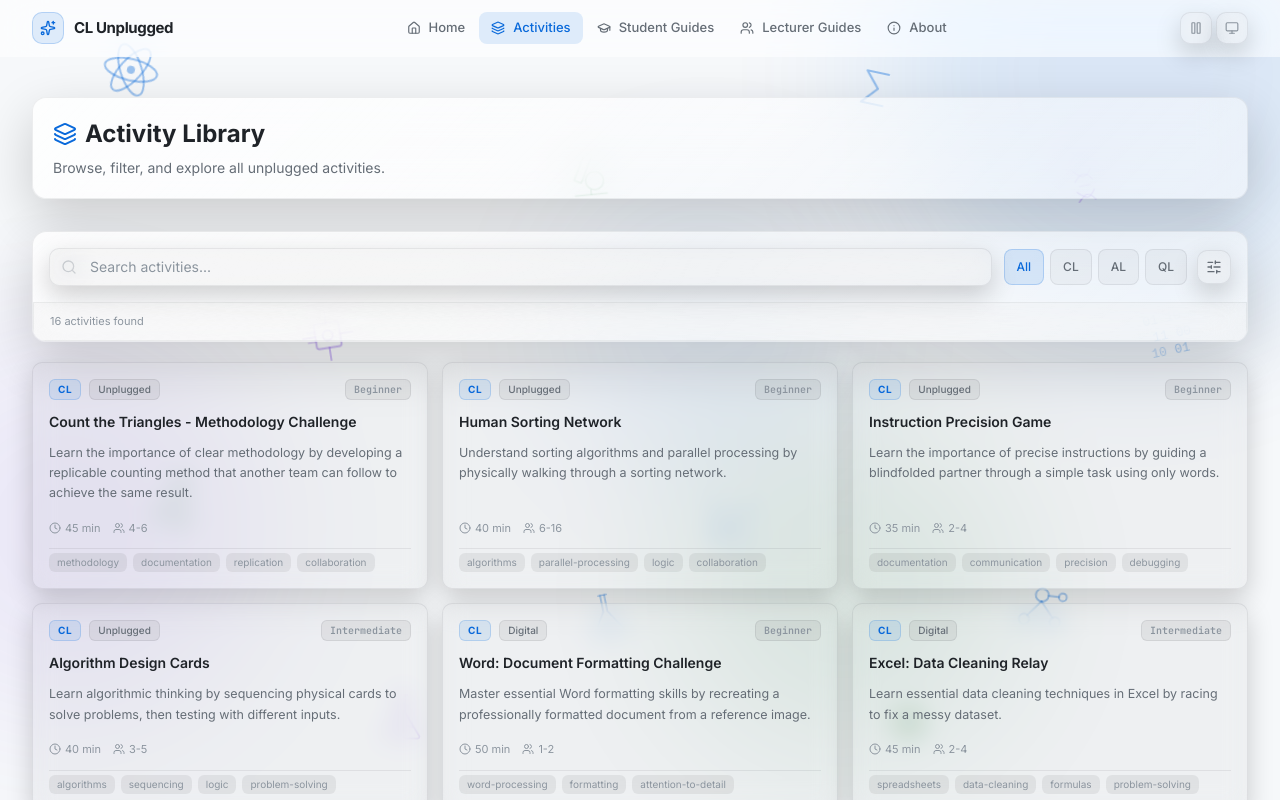
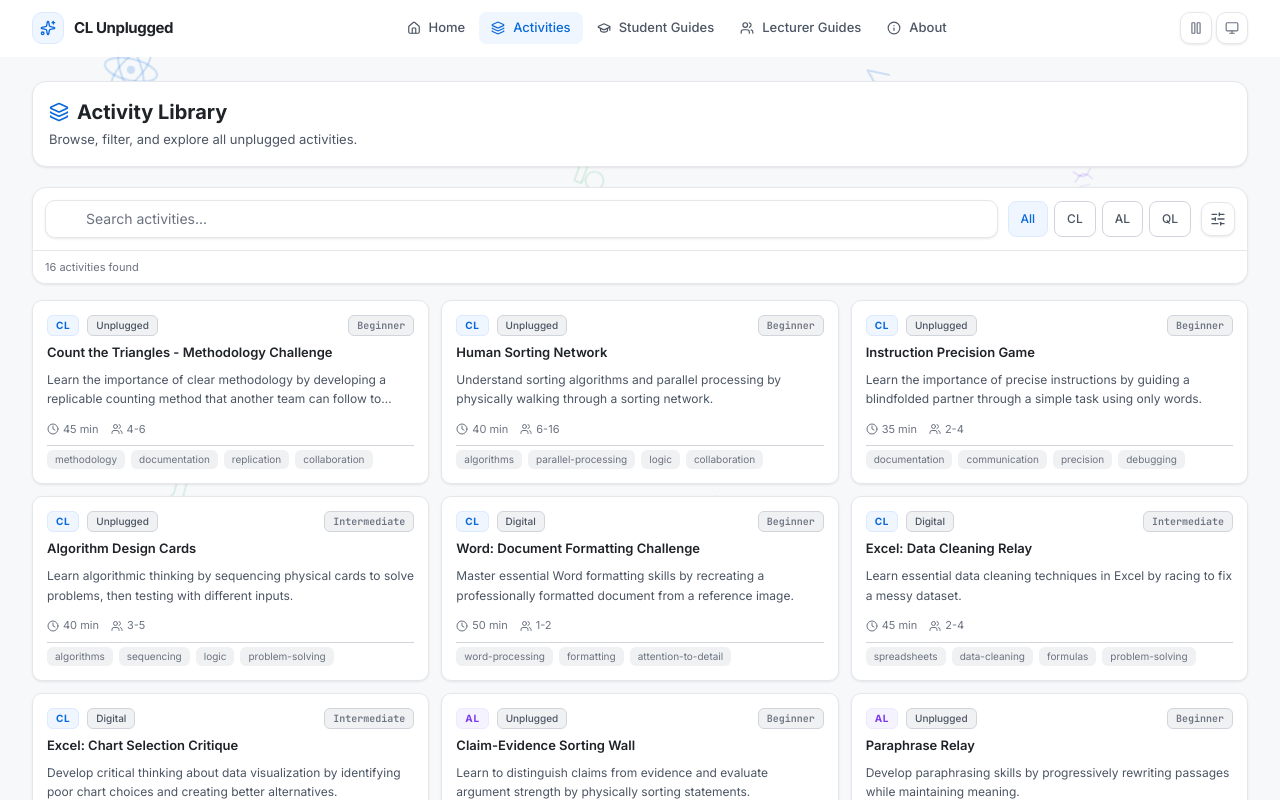
Before and after one commit to DrVanHelsing/CL-Mind-Fudgers, a React (Vite) app in the folder cl-unplugged/: page /activities in a window 1280 px wide. Shown: the top 800 px of the page. Built offline with nearby package versions, Linux system fonts and the light colour scheme.

Commit message:
Refactor code structure for improved readability and maintainability

```diff
--- a/cl-unplugged/src/components/ActivityCard.jsx
+++ b/cl-unplugged/src/components/ActivityCard.jsx
@@ -29,7 +29,7 @@ function ActivityCard({ activity, index = 0, onClick }) {
       exit={{ opacity: 0, scale: 0.97 }}
       transition={{ delay: index * 0.04, duration: 0.25, ease: 'easeOut' }}
       onClick={onClick}
-      className="group flex flex-col gap-3 p-4 rounded-[10px] glass-element cursor-pointer"
+      className="group flex flex-col gap-2 p-3.5 rounded-[10px] glass-element cursor-pointer"
     >
       {/* Top row – badges */}
       <div className="flex items-center gap-2">
@@ -45,12 +45,12 @@ function ActivityCard({ activity, index = 0, onClick }) {
       </div>
 
       {/* Title */}
-      <h3 className="text-[14px] font-semibold text-heading leading-snug group-hover:text-accent transition-colors duration-150">
+      <h3 className="text-[13px] font-semibold text-heading leading-snug group-hover:text-accent transition-colors duration-150">
         {activity.title}
       </h3>
 
       {/* Objective */}
-      <p className="text-[12.5px] text-body leading-relaxed line-clamp-3">
+      <p className="text-[12px] text-body leading-relaxed line-clamp-2">
         {activity.objective}
       </p>
 
--- a/cl-unplugged/src/components/FilterBar.jsx
+++ b/cl-unplugged/src/components/FilterBar.jsx
@@ -39,7 +39,7 @@ function FilterBar({
   return (
     <div className="glass-panel-soft overflow-hidden">
       {/* ── Top row: search + stream pills ── */}
-      <div className="p-4 flex flex-col sm:flex-row gap-3">
+      <div className="p-3 flex flex-col sm:flex-row gap-2.5">
         {/* Search */}
         <div className="relative flex-1">
           <Search className="absolute left-3 top-1/2 -translate-y-1/2 w-4 h-4 text-muted" />
@@ -95,7 +95,7 @@ function FilterBar({
             exit={{ height: 0, opacity: 0 }}
             className="overflow-hidden"
           >
-            <div className="px-4 pb-4 pt-1 border-t border-divider grid sm:grid-cols-3 gap-4">
+            <div className="px-3 pb-3 pt-1 border-t border-divider grid sm:grid-cols-3 gap-3">
               {/* Mode */}
               <div>
                 <label className="block text-[10px] font-bold text-muted uppercase tracking-[0.06em] mb-2">Mode</label>
@@ -151,7 +151,7 @@ function FilterBar({
       </AnimatePresence>
 
       {/* ── Footer: result count + clear ── */}
-      <div className="px-4 py-2.5 border-t border-divider flex items-center justify-between glass-popup-element rounded-none">
+      <div className="px-3 py-2 border-t border-divider flex items-center justify-between bg-surface rounded-none">
         <span className="text-[11px] text-muted">
           {resultCount} {resultCount === 1 ? 'activity' : 'activities'} found
         </span>
--- a/cl-unplugged/src/components/Layout.jsx
+++ b/cl-unplugged/src/components/Layout.jsx
@@ -166,10 +166,10 @@ function Layout({ children }) {
       </nav>
 
       {/* ── Content ──────────────────────── */}
-      <main className="flex-1 relative z-10">{children}</main>
+      <main className="flex-1 relative">{children}</main>
 
       {/* ── Footer ───────────────────────── */}
-      <footer className="border-t border-divider mt-auto relative z-10 glass-panel rounded-none">
+      <footer className="border-t border-divider mt-auto relative glass-panel rounded-none">
         <div className="max-w-7xl mx-auto px-4 sm:px-6 lg:px-8 py-6">
           <div className="flex flex-col sm:flex-row items-center justify-between gap-4">
             <div className="flex items-center gap-2">
--- a/cl-unplugged/src/index.css
+++ b/cl-unplugged/src/index.css
@@ -63,56 +63,56 @@
 /* ── Light theme overrides ──────────── */
 [data-theme="light"] {
   --theme-base: #f6f8fa;
-  --theme-panel: rgba(255, 255, 255, 0.60);
-  --theme-surface: rgba(0, 0, 0, 0.03);
-  --theme-surface-hover: rgba(0, 0, 0, 0.05);
-  --theme-surface-raised: rgba(0, 0, 0, 0.06);
-  --theme-surface-bright: rgba(0, 0, 0, 0.08);
-  --theme-edge: rgba(31, 35, 40, 0.08);
-  --theme-edge-hover: rgba(31, 35, 40, 0.15);
-  --theme-edge-strong: rgba(31, 35, 40, 0.20);
-  --theme-divider: rgba(31, 35, 40, 0.08);
+  --theme-panel: #ffffff;
+  --theme-surface: #ffffff;
+  --theme-surface-hover: #f8f9fb;
+  --theme-surface-raised: #f0f1f3;
+  --theme-surface-bright: #e8eaed;
+  --theme-edge: #d1d5db;
+  --theme-edge-hover: #b0b7c3;
+  --theme-edge-strong: #9ca3af;
+  --theme-divider: #e5e7eb;
   --theme-heading: #1f2328;
-  --theme-body: #656d76;
-  --theme-muted: #8b949e;
+  --theme-body: #4b5563;
+  --theme-muted: #6b7280;
   --theme-invert: #ffffff;
   --theme-accent: #0969da;
-  --theme-accent-dim: rgba(9, 105, 218, 0.12);
-  --theme-accent-subtle: rgba(9, 105, 218, 0.20);
+  --theme-accent-dim: #eff6ff;
+  --theme-accent-subtle: #dbeafe;
   --theme-accent-muted: rgba(9, 105, 218, 0.55);
   --theme-cl: #0969da;
-  --theme-cl-dim: rgba(9, 105, 218, 0.10);
-  --theme-cl-subtle: rgba(9, 105, 218, 0.18);
-  --theme-al: #8250df;
-  --theme-al-dim: rgba(130, 80, 223, 0.10);
-  --theme-al-subtle: rgba(130, 80, 223, 0.18);
-  --theme-ql: #1a7f37;
-  --theme-ql-dim: rgba(26, 127, 55, 0.10);
-  --theme-ql-subtle: rgba(26, 127, 55, 0.18);
-  --theme-success: #1a7f37;
-  --theme-success-dim: rgba(26, 127, 55, 0.10);
-  --theme-warning: #9a6700;
-  --theme-warning-dim: rgba(154, 103, 0, 0.10);
-  --theme-danger: #cf222e;
-  --theme-danger-dim: rgba(207, 34, 46, 0.10);
-  --theme-shadow-modal: 0 16px 64px rgba(0, 0, 0, 0.15);
-  --theme-shadow-card: 0 8px 32px rgba(0, 0, 0, 0.12);
-  --theme-shadow-glow: 0 0 40px rgba(9, 105, 218, 0.06);
-  --theme-glass-highlight: linear-gradient(135deg, rgba(255,255,255,0.85) 0%, rgba(255,255,255,0.20) 50%, transparent 100%);
-  --theme-overlay-bg: rgba(255, 255, 255, 0.50);
-  --theme-overlay-blur: 8px;
-  --theme-glass-blur-heavy: 20px;
-  --theme-glass-blur-medium: 12px;
+  --theme-cl-dim: #eff6ff;
+  --theme-cl-subtle: #dbeafe;
+  --theme-al: #7c3aed;
+  --theme-al-dim: #f5f3ff;
+  --theme-al-subtle: #ede9fe;
+  --theme-ql: #16a34a;
+  --theme-ql-dim: #f0fdf4;
+  --theme-ql-subtle: #dcfce7;
+  --theme-success: #16a34a;
+  --theme-success-dim: #f0fdf4;
+  --theme-warning: #ca8a04;
+  --theme-warning-dim: #fefce8;
+  --theme-danger: #dc2626;
+  --theme-danger-dim: #fef2f2;
+  --theme-shadow-modal: 0 20px 60px rgba(0, 0, 0, 0.12), 0 4px 16px rgba(0, 0, 0, 0.06);
+  --theme-shadow-card: 0 1px 3px rgba(0, 0, 0, 0.06), 0 1px 2px rgba(0, 0, 0, 0.04);
+  --theme-shadow-glow: none;
+  --theme-glass-highlight: none;
+  --theme-overlay-bg: rgba(0, 0, 0, 0.35);
+  --theme-overlay-blur: 0px;
+  --theme-glass-blur-heavy: 0px;
+  --theme-glass-blur-medium: 0px;
   --theme-scrollbar-thumb: rgba(0, 0, 0, 0.12);
   --theme-scrollbar-hover: rgba(0, 0, 0, 0.22);
   --theme-focus-ring: #0969da;
-  --theme-bg-glow-1: rgba(9, 105, 218, 0.06);
-  --theme-bg-glow-2: rgba(130, 80, 223, 0.05);
-  --theme-bg-glow-3: rgba(26, 127, 55, 0.04);
-  --theme-sci-cl: rgba(9, 105, 218, 0.38);
-  --theme-sci-al: rgba(130, 80, 223, 0.38);
-  --theme-sci-ql: rgba(26, 127, 55, 0.35);
-  --theme-sci-accent: rgba(9, 105, 218, 0.32);
+  --theme-bg-glow-1: transparent;
+  --theme-bg-glow-2: transparent;
+  --theme-bg-glow-3: transparent;
+  --theme-sci-cl: rgba(9, 105, 218, 0.18);
+  --theme-sci-al: rgba(124, 58, 237, 0.16);
+  --theme-sci-ql: rgba(22, 163, 74, 0.14);
+  --theme-sci-accent: rgba(9, 105, 218, 0.14);
 }
 
 @theme {
@@ -354,6 +354,93 @@ body {
   -webkit-backdrop-filter: blur(var(--theme-glass-blur-medium));
 }
 
+/* ── Light-mode solid overrides ─────── */
+[data-theme="light"] .glass,
+[data-theme="light"] .glass-card {
+  background: #ffffff;
+  backdrop-filter: none;
+  -webkit-backdrop-filter: none;
+  box-shadow: var(--theme-shadow-card);
+}
+[data-theme="light"] .glass::before,
+[data-theme="light"] .glass-panel::before,
+[data-theme="light"] .glass-panel-soft::before {
+  display: none;
+}
+[data-theme="light"] .glass-panel {
+  background: #ffffff;
+  backdrop-filter: none;
+  -webkit-backdrop-filter: none;
+  border-color: var(--theme-divider);
+  box-shadow: var(--theme-shadow-card);
+}
+[data-theme="light"] .glass-element {
+  background: #ffffff;
+  backdrop-filter: none;
+  -webkit-backdrop-filter: none;
+  border-color: #e5e7eb;
+  box-shadow: 0 1px 3px rgba(0,0,0,0.06), 0 1px 2px rgba(0,0,0,0.04);
+}
+[data-theme="light"] .glass-element:hover {
+  background: #f9fafb;
+  border-color: #d1d5db;
+  box-shadow: 0 2px 6px rgba(0,0,0,0.08);
+}
+[data-theme="light"] .glass-card {
+  background: #ffffff;
+  backdrop-filter: none;
+  -webkit-backdrop-filter: none;
+  border-color: #e5e7eb;
+  box-shadow: 0 1px 3px rgba(0,0,0,0.06), 0 1px 2px rgba(0,0,0,0.04);
+}
+[data-theme="light"] .glass-panel-soft {
+  background: #ffffff;
+  backdrop-filter: none;
+  -webkit-backdrop-filter: none;
+  border-color: var(--theme-divider);
+  box-shadow: var(--theme-shadow-card);
+}
+[data-theme="light"] .glass-popup {
+  background: #ffffff;
+  backdrop-filter: none;
+  -webkit-backdrop-filter: none;
+  box-shadow: var(--theme-shadow-modal);
+}
+[data-theme="light"] .glass-popup-element {
+  background: #ffffff;
+  backdrop-filter: none;
+  -webkit-backdrop-filter: none;
+  border-color: #e5e7eb;
+}
+[data-theme="light"] .glass-popup-element:hover {
+  background: #f9fafb;
+}
+[data-theme="light"] .glass-pill {
+  background: #f0f1f3;
+  backdrop-filter: none;
+  -webkit-backdrop-filter: none;
+  border-color: #e5e7eb;
+}
+[data-theme="light"] .glass-inset {
+  background: #ffffff;
+  backdrop-filter: none;
+  -webkit-backdrop-filter: none;
+  border-color: #e5e7eb;
+}
+[data-theme="light"] .glass-nav {
+  background: rgba(255,255,255,0.95);
+  backdrop-filter: none;
+  -webkit-backdrop-filter: none;
+}
+[data-theme="light"] .glass-overlay {
+  background: rgba(0, 0, 0, 0.35);
+  backdrop-filter: none;
+  -webkit-backdrop-filter: none;
+}
+[data-theme="light"] .bg-orb {
+  display: none;
+}
+
 /* ── Background decoration orbs ──────── */
 .bg-orb {
   position: fixed;
--- a/cl-unplugged/src/pages/About.jsx
+++ b/cl-unplugged/src/pages/About.jsx
@@ -83,7 +83,7 @@ export default function About() {
             <h2 className="text-xl font-bold text-heading mb-2">The Unplugged Advantage</h2>
             <p className="text-body text-sm max-w-md mx-auto">Research-backed reasons hands-on learning outperforms screen-first approaches.</p>
           </div>
-          <div className="grid sm:grid-cols-2 lg:grid-cols-3 gap-3.5">
+          <div className="grid sm:grid-cols-2 lg:grid-cols-3 gap-3">
             {benefits.map((b, i) => {
               const Icon = b.icon;
               return (
@@ -93,9 +93,9 @@ export default function About() {
                   whileInView={{ opacity: 1, y: 0 }}
                   viewport={{ once: true }}
                   transition={{ delay: i * 0.06 }}
-                  className="p-5 rounded-[10px] glass-element"
+                  className="p-5 rounded-[10px] glass-element text-center"
                 >
-                  <div className="w-9 h-9 rounded-[10px] bg-accent-dim border border-accent-subtle text-accent flex items-center justify-center mb-3">
+                  <div className="w-9 h-9 rounded-[10px] bg-accent-dim border border-accent-subtle text-accent flex items-center justify-center mb-3 mx-auto">
                     <Icon className="w-4 h-4" />
                   </div>
                   <h3 className="text-[14px] font-bold text-heading mb-1">{b.title}</h3>
@@ -111,11 +111,12 @@ export default function About() {
       {/* ── PEDAGOGICAL PRINCIPLES ──── */}
       <section className="py-16">
         <div className="max-w-7xl mx-auto px-4 sm:px-6 lg:px-8">
+          <div className="glass-panel-soft p-6 sm:p-8">
           <div className="text-center mb-10">
             <h2 className="text-xl font-bold text-heading mb-2">Pedagogical Foundations</h2>
             <p className="text-body text-sm max-w-md mx-auto">Every activity is designed around proven educational theories.</p>
           </div>
-          <div className="grid sm:grid-cols-2 gap-3.5 max-w-3xl mx-auto">
+          <div className="grid sm:grid-cols-2 gap-3 max-w-3xl mx-auto">
             {principles.map((p, i) => (
               <motion.div
                 key={p.title}
@@ -130,6 +131,7 @@ export default function About() {
                 <p className="text-[12.5px] text-body leading-relaxed">{p.text}</p>
               </motion.div>
             ))}
+          </div>
           </div>
         </div>
       </section>
@@ -179,6 +181,7 @@ export default function About() {
       {/* ── CTA ────────────────────────── */}
       <section className="py-16">
         <div className="max-w-7xl mx-auto px-4 sm:px-6 lg:px-8 text-center">
+          <div className="glass-panel-soft p-6 sm:p-8">
           <motion.div initial={{ opacity: 0, y: 10 }} whileInView={{ opacity: 1, y: 0 }} viewport={{ once: true }}>
             <h2 className="text-xl font-bold text-heading mb-3">Get Started Today</h2>
             <p className="text-body text-sm max-w-md mx-auto mb-8">Browse activities, print student guides, and run your first unplugged session.</p>
@@ -203,6 +206,7 @@ export default function About() {
               </Link>
             </div>
           </motion.div>
+          </div>
         </div>
       </section>
     </div>
--- a/cl-unplugged/src/pages/Activities.jsx
+++ b/cl-unplugged/src/pages/Activities.jsx
@@ -40,14 +40,14 @@ export default function Activities() {
 
   return (
     <section className="min-h-screen">
-      <div className="max-w-7xl mx-auto px-4 sm:px-6 lg:px-8 py-10">
+      <div className="max-w-7xl mx-auto px-4 sm:px-6 lg:px-8 py-6">
 
         {/* Header */}
-        <div className="mb-8 glass-panel-soft p-5">
-          <h1 className="text-2xl font-bold text-heading flex items-center gap-2 mb-2">
-            <Layers className="w-6 h-6 text-accent" /> Activity Library
+        <div className="mb-5 glass-panel-soft p-4">
+          <h1 className="text-xl font-bold text-heading flex items-center gap-2 mb-1">
+            <Layers className="w-5 h-5 text-accent" /> Activity Library
           </h1>
-          <p className="text-sm text-body">Browse, filter, and explore all unplugged activities.</p>
+          <p className="text-[13px] text-body">Browse, filter, and explore all unplugged activities.</p>
         </div>
 
         <FilterBar
@@ -61,7 +61,7 @@ export default function Activities() {
 
         {/* Grid */}
         {filtered.length > 0 ? (
-          <motion.div layout className="grid sm:grid-cols-2 lg:grid-cols-3 gap-3.5 mt-5">
+          <motion.div layout className="grid sm:grid-cols-2 lg:grid-cols-3 gap-3 mt-4">
             <AnimatePresence>
               {filtered.map((a, i) => (
                 <ActivityCard key={a.id} activity={a} index={i} onClick={() => setSelectedActivity(a)} />
--- a/cl-unplugged/src/pages/Home.jsx
+++ b/cl-unplugged/src/pages/Home.jsx
@@ -115,12 +115,13 @@ export default function Home() {
       <section className="py-20">
         <div className="max-w-7xl mx-auto px-4 sm:px-6 lg:px-8">
           <div className="glass-panel-soft p-6 sm:p-8">
-          <div className="text-center mb-12">
+
+          <div className="text-center mb-8">
             <h2 className="text-2xl font-bold text-heading mb-3">Three Learning Streams</h2>
             <p className="text-body text-sm max-w-md mx-auto">Each stream targets a different foundational literacy — all taught through engaging, hands-on activities.</p>
           </div>
 
-          <div className="grid md:grid-cols-3 gap-4">
+          <div className="grid md:grid-cols-3 gap-3">
             {streamCards.map((s, i) => {
               const Icon = s.icon;
               const count = activities.filter((a) => a.stream === s.id).length;
@@ -156,12 +157,13 @@ export default function Home() {
       {/* ── HOW IT WORKS ───────────────── */}
       <section className="py-20">
         <div className="max-w-7xl mx-auto px-4 sm:px-6 lg:px-8">
-          <div className="text-center mb-12">
+          <div className="glass-panel-soft p-6 sm:p-8">
+          <div className="text-center mb-8">
             <h2 className="text-2xl font-bold text-heading mb-3">How It Works</h2>
             <p className="text-body text-sm max-w-md mx-auto">Four simple steps from choosing an activity to embedding reflective practice.</p>
           </div>
 
-          <div className="grid sm:grid-cols-2 lg:grid-cols-4 gap-4">
+          <div className="grid sm:grid-cols-2 lg:grid-cols-4 gap-3">
             {steps.map((step, i) => {
               const Icon = step.icon;
               return (
@@ -182,6 +184,7 @@ export default function Home() {
                 </motion.div>
               );
             })}
+          </div>
           </div>
         </div>
       </section>
--- a/cl-unplugged/src/pages/LecturerGuides.jsx
+++ b/cl-unplugged/src/pages/LecturerGuides.jsx
@@ -44,11 +44,11 @@ export default function LecturerGuides() {
 
   return (
     <section className="min-h-screen">
-      <div className="max-w-7xl mx-auto px-4 sm:px-6 lg:px-8 py-10">
+      <div className="max-w-7xl mx-auto px-4 sm:px-6 lg:px-8 py-6">
 
-        <div className="mb-8 glass-panel-soft p-5">
-          <h1 className="text-2xl font-bold text-heading flex items-center gap-2 mb-2">
-            <BookOpen className="w-6 h-6 text-accent" /> Lecturer Guides
+        <div className="mb-5 glass-panel-soft p-4">
+          <h1 className="text-xl font-bold text-heading flex items-center gap-2 mb-1">
+            <BookOpen className="w-5 h-5 text-accent" /> Lecturer Guides
           </h1>
           <p className="text-sm text-body max-w-2xl">
             Streamlined facilitation explorer: open any activity in a full-screen lecturer view to focus on timing,
@@ -56,7 +56,8 @@ export default function LecturerGuides() {
           </p>
         </div>
 
-        <div className="grid sm:grid-cols-3 gap-3 mb-6">
+        <div className="glass-panel-soft p-3 mb-5">
+        <div className="grid sm:grid-cols-3 gap-2.5">
           <div className="glass-element p-4 rounded-[12px]">
             <p className="text-[11px] text-muted uppercase tracking-[0.04em] mb-1">Visible Guides</p>
             <p className="text-2xl font-bold text-heading font-mono">{filtered.length}</p>
@@ -70,8 +71,9 @@ export default function LecturerGuides() {
             <p className="text-2xl font-bold text-success font-mono">{totalInt}</p>
           </div>
         </div>
+        </div>
 
-        <div className="flex flex-col sm:flex-row items-stretch sm:items-center gap-3 mb-6 glass-panel-soft p-3">
+        <div className="flex flex-col sm:flex-row items-stretch sm:items-center gap-2.5 mb-5 glass-panel-soft p-3">
           <div className="relative flex-1">
             <Search className="absolute left-3 top-1/2 -translate-y-1/2 w-4 h-4 text-muted" />
             <input
@@ -110,7 +112,7 @@ export default function LecturerGuides() {
             <p className="text-[12.5px] text-muted max-w-xs">Try adjusting your search or stream filter.</p>
           </motion.div>
         ) : (
-          <div className="grid md:grid-cols-2 xl:grid-cols-3 gap-3.5">
+          <div className="grid md:grid-cols-2 xl:grid-cols-3 gap-3">
             {filtered.map((a) => {
               const cfg = streamCfg[a.stream];
               const Icon = cfg.icon;
--- a/cl-unplugged/src/pages/StudentGuides.jsx
+++ b/cl-unplugged/src/pages/StudentGuides.jsx
@@ -43,11 +43,11 @@ export default function StudentGuides() {
 
   return (
     <section className="min-h-screen">
-      <div className="max-w-7xl mx-auto px-4 sm:px-6 lg:px-8 py-10">
+      <div className="max-w-7xl mx-auto px-4 sm:px-6 lg:px-8 py-6">
 
-        <div className="mb-8 glass-panel-soft p-5">
-          <h1 className="text-2xl font-bold text-heading flex items-center gap-2 mb-2">
-            <GraduationCap className="w-6 h-6 text-accent" /> Student Guides
+        <div className="mb-5 glass-panel-soft p-4">
+          <h1 className="text-xl font-bold text-heading flex items-center gap-2 mb-1">
+            <GraduationCap className="w-5 h-5 text-accent" /> Student Guides
           </h1>
           <p className="text-sm text-body max-w-2xl">
             Focused guide explorer: pick an activity card and open a full-screen student guide view with visuals,
@@ -55,7 +55,7 @@ export default function StudentGuides() {
           </p>
         </div>
 
-        <div className="flex flex-col sm:flex-row items-stretch sm:items-center gap-3 mb-6 glass-panel-soft p-3">
+        <div className="flex flex-col sm:flex-row items-stretch sm:items-center gap-2.5 mb-5 glass-panel-soft p-3">
           <div className="relative flex-1">
             <Search className="absolute left-3 top-1/2 -translate-y-1/2 w-4 h-4 text-muted" />
             <input
@@ -112,7 +112,7 @@ export default function StudentGuides() {
                     </div>
                   </div>
 
-                  <div className="grid md:grid-cols-2 xl:grid-cols-3 gap-3.5">
+                  <div className="grid md:grid-cols-2 xl:grid-cols-3 gap-3">
                     {acts.map((a) => (
                       <button
                         key={a.id}
```
Also changed, not shown: cl-unplugged/src/components/ActivityPopup.jsx (+52 -53 lines), cl-unplugged/src/components/ActivityVisuals.jsx (+41 -41 lines), 7 other files (tests, documents, lock files or other folders).
